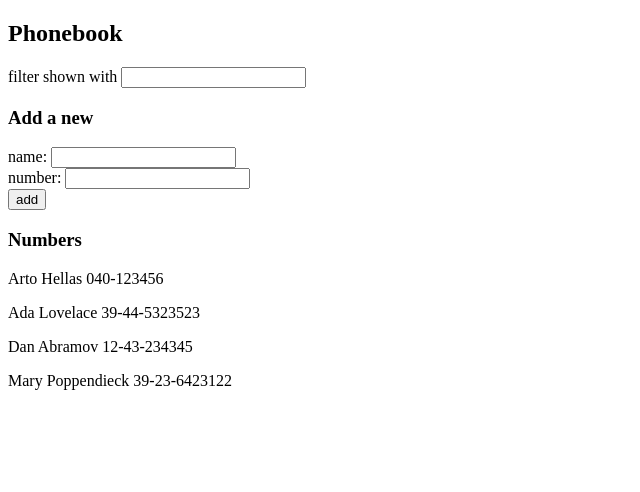
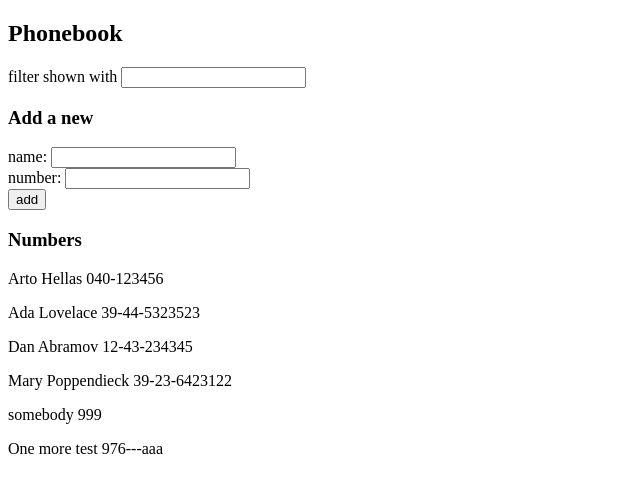
Before and after one commit to tugushka/fullstackopen2020, a React (Create React App) app in the folder part2/phonebook/: page / in a window 1280 px wide. Shown: the top 492 px of the page, without its empty margins (0-640 px from the left). Built offline with nearby package versions, Linux system fonts and the light colour scheme; data requests are answered from the project's data file.

Commit message:
exercise 2.15

```diff
--- a/part2/phonebook/db.json
+++ b/part2/phonebook/db.json
@@ -1,5 +1,5 @@
 {
-  "persons":[
+  "persons": [
     {
       "name": "Arto Hellas",
       "number": "040-123456",
@@ -19,6 +19,16 @@
       "name": "Mary Poppendieck",
       "number": "39-23-6423122",
       "id": 4
+    },
+    {
+      "name": "somebody",
+      "number": "999",
+      "id": 5
+    },
+    {
+      "name": "One more test",
+      "number": "976---aaa",
+      "id": 6
     }
   ]
 }
--- a/part2/phonebook/src/components/PersonForm.js
+++ b/part2/phonebook/src/components/PersonForm.js
@@ -1,4 +1,5 @@
 import React, {useState} from 'react'
+import axios from 'axios'
 
 const PersonForm = ({persons, setPersons}) => {
   const [ newName, setNewName ] = useState('')
@@ -18,7 +19,11 @@ const PersonForm = ({persons, setPersons}) => {
     if( persons.find( person => person.name === newName ) ) {
       alert(`${newName} is already added to phonebook`);
     } else {
-      setPersons(persons.concat({name: newName, number: newNumber}));
+      const newPerson = {name: newName, number: newNumber}
+      axios
+        .post('http://localhost:3001/persons', newPerson)
+
+      setPersons(persons.concat(newPerson));
     }
   }
 
```
